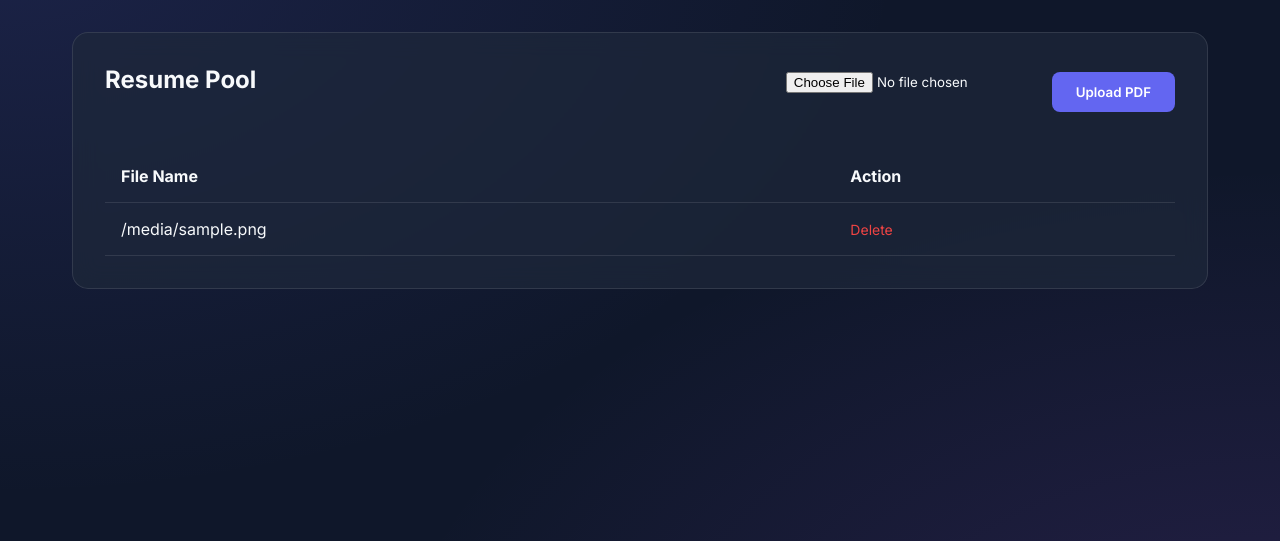
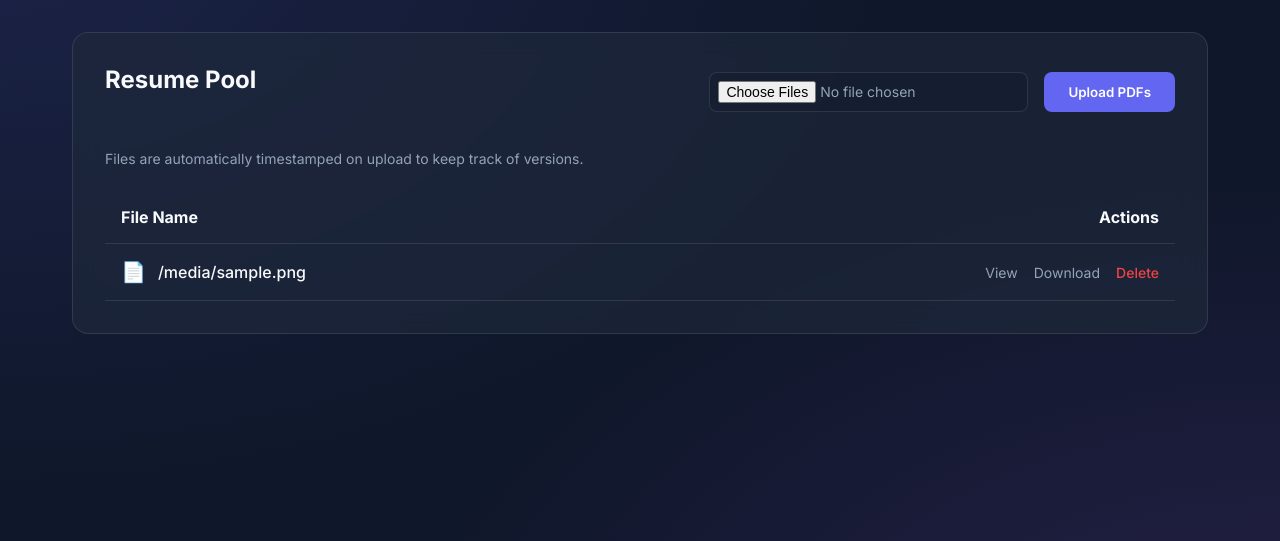
Before and after one commit to ravi70386/job-automation-bot, a FastAPI app: template templates/resumes.html in a window 1280 px wide. Shown: the part 68-609 px from the top of the page. Run offline with FastAPI, Linux system fonts and the light colour scheme; the template is opened without the code that fills it: most values are stand-ins (such as "Sample title", 1, 10 or a date in 2020).

Commit message:
feat: add multi-file upload with timestamping and implement resume view/download endpoints

```diff
--- a/main.py
+++ b/main.py
@@ -1,7 +1,7 @@
 import os
 import shutil
 import logging
-from typing import Optional
+from typing import Optional, List
 from datetime import datetime, timedelta, timezone
 from fastapi import FastAPI, Depends, HTTPException, status, Request, Form, UploadFile, File, BackgroundTasks
 from fastapi.responses import HTMLResponse, RedirectResponse, FileResponse
@@ -231,16 +231,35 @@ async def logs_ui(request: Request, user: User = Depends(get_current_user_from_c
 # --- Action Routes ---
 
 @app.post("/resumes/upload")
-async def upload_resume(file: UploadFile = File(...), user: User = Depends(get_current_user_from_cookie)):
+async def upload_resumes(files: List[UploadFile] = File(...), user: User = Depends(get_current_user_from_cookie)):
     if not user: raise HTTPException(status_code=401)
-    if file.filename.endswith(".pdf"):
-        logger.info(f"Uploading resume: {file.filename} by user {user.username}")
-        with open(os.path.join(RESUMES_DIR, file.filename), "wb") as buffer:
-            shutil.copyfileobj(file.file, buffer)
-        logger.info(f"Resume {file.filename} uploaded successfully")
-    else:
-        logger.warning(f"Attempted to upload invalid file: {file.filename}")
+    timestamp = datetime.now().strftime("%Y-%m-%d_%H-%M")
+    for file in files:
+        if file.filename.endswith(".pdf"):
+            base_name = os.path.splitext(file.filename)[0]
+            new_filename = f"{base_name}_{timestamp}.pdf"
+            logger.info(f"Uploading resume: {new_filename} by user {user.username}")
+            with open(os.path.join(RESUMES_DIR, new_filename), "wb") as buffer:
+                shutil.copyfileobj(file.file, buffer)
+        else:
+            logger.warning(f"Skipped invalid file format: {file.filename}")
     return RedirectResponse(url="/resumes_ui", status_code=status.HTTP_303_SEE_OTHER)
+
+@app.get("/resumes/download/{filename}")
+async def download_resume(filename: str, user: User = Depends(get_current_user_from_cookie)):
+    if not user: raise HTTPException(status_code=401)
+    file_path = os.path.join(RESUMES_DIR, filename)
+    if os.path.exists(file_path):
+        return FileResponse(file_path, filename=filename)
+    raise HTTPException(status_code=404)
+
+@app.get("/resumes/view/{filename}")
+async def view_resume(filename: str, user: User = Depends(get_current_user_from_cookie)):
+    if not user: raise HTTPException(status_code=401)
+    file_path = os.path.join(RESUMES_DIR, filename)
+    if os.path.exists(file_path):
+        return FileResponse(file_path, media_type="application/pdf")
+    raise HTTPException(status_code=404)
 
 @app.post("/resumes/delete/{filename}")
 async def delete_resume(filename: str, user: User = Depends(get_current_user_from_cookie)):
--- a/templates/resumes.html
+++ b/templates/resumes.html
@@ -6,34 +6,51 @@
     <div class="card">
         <div style="display: flex; justify-content: space-between; align-items: center; margin-bottom: 2rem;">
             <h2>Resume Pool</h2>
-            <form action="/resumes/upload" method="post" enctype="multipart/form-data" style="display: flex; gap: 1rem;">
-                <input type="file" name="file" accept=".pdf" required style="max-width: 250px;">
-                <button type="submit" class="btn">Upload PDF</button>
+            <form action="/resumes/upload" method="post" enctype="multipart/form-data" style="display: flex; gap: 1rem; align-items: center;">
+                <input type="file" name="files" accept=".pdf" multiple required
+                       style="background: rgba(15,23,42,0.3); border: 1px solid var(--border); padding: 0.5rem; border-radius: 8px; color: var(--text-muted); font-size: 0.875rem;">
+                <button type="submit" class="btn">Upload PDFs</button>
             </form>
         </div>
+
+        <p style="color: var(--text-muted); font-size: 0.875rem; margin-bottom: 1.5rem;">
+            <i class="fas fa-info-circle"></i> Files are automatically timestamped on upload to keep track of versions.
+        </p>
 
         <div style="overflow-x: auto;">
             <table style="width: 100%; border-collapse: collapse;">
                 <thead>
                     <tr style="text-align: left; border-bottom: 1px solid var(--border);">
                         <th style="padding: 1rem;">File Name</th>
-                        <th style="padding: 1rem;">Action</th>
+                        <th style="padding: 1rem; text-align: right;">Actions</th>
                     </tr>
                 </thead>
                 <tbody>
                     {% for file in resumes %}
-                    <tr style="border-bottom: 1px solid var(--border);">
-                        <td style="padding: 1rem;">{{ file }}</td>
+                    <tr style="border-bottom: 1px solid var(--border); transition: background 0.2s;" onmouseover="this.style.background='rgba(56, 189, 248, 0.05)'" onmouseout="this.style.background='none'">
                         <td style="padding: 1rem;">
-                            <form action="/resumes/delete/{{ file }}" method="post" onsubmit="return confirm('Are you sure?')">
-                                <button type="submit" style="color: #ef4444; background: none; border: none; cursor: pointer; font-size: 0.875rem;">Delete</button>
-                            </form>
+                            <div style="display: flex; align-items: center; gap: 0.75rem;">
+                                <span style="color: var(--primary); font-size: 1.25rem;">📄</span>
+                                <span style="font-weight: 500;">{{ file }}</span>
+                            </div>
+                        </td>
+                        <td style="padding: 1rem; text-align: right;">
+                            <div style="display: flex; gap: 1rem; justify-content: flex-end; align-items: center;">
+                                <a href="/resumes/view/{{ file }}" target="_blank" style="color: var(--text-muted); text-decoration: none; font-size: 0.875rem; hover: color: var(--primary)">View</a>
+                                <a href="/resumes/download/{{ file }}" style="color: var(--text-muted); text-decoration: none; font-size: 0.875rem;">Download</a>
+                                <form action="/resumes/delete/{{ file }}" method="post" style="display: inline;" onsubmit="return confirm('Delete this resume forever?')">
+                                    <button type="submit" style="color: #ef4444; background: none; border: none; cursor: pointer; font-size: 0.875rem; font-weight: 500;">Delete</button>
+                                </form>
+                            </div>
                         </td>
                     </tr>
                     {% endfor %}
                     {% if not resumes %}
                     <tr>
-                        <td colspan="2" style="padding: 3rem; text-align: center; color: var(--text-muted);">No resumes uploaded yet.</td>
+                        <td colspan="2" style="padding: 4rem; text-align: center;">
+                            <div style="color: var(--text-muted); margin-bottom: 1rem; font-size: 3rem;">📁</div>
+                            <p style="color: var(--text-muted);">No resumes uploaded yet. Start by adding some PDFs!</p>
+                        </td>
                     </tr>
                     {% endif %}
                 </tbody>
```
